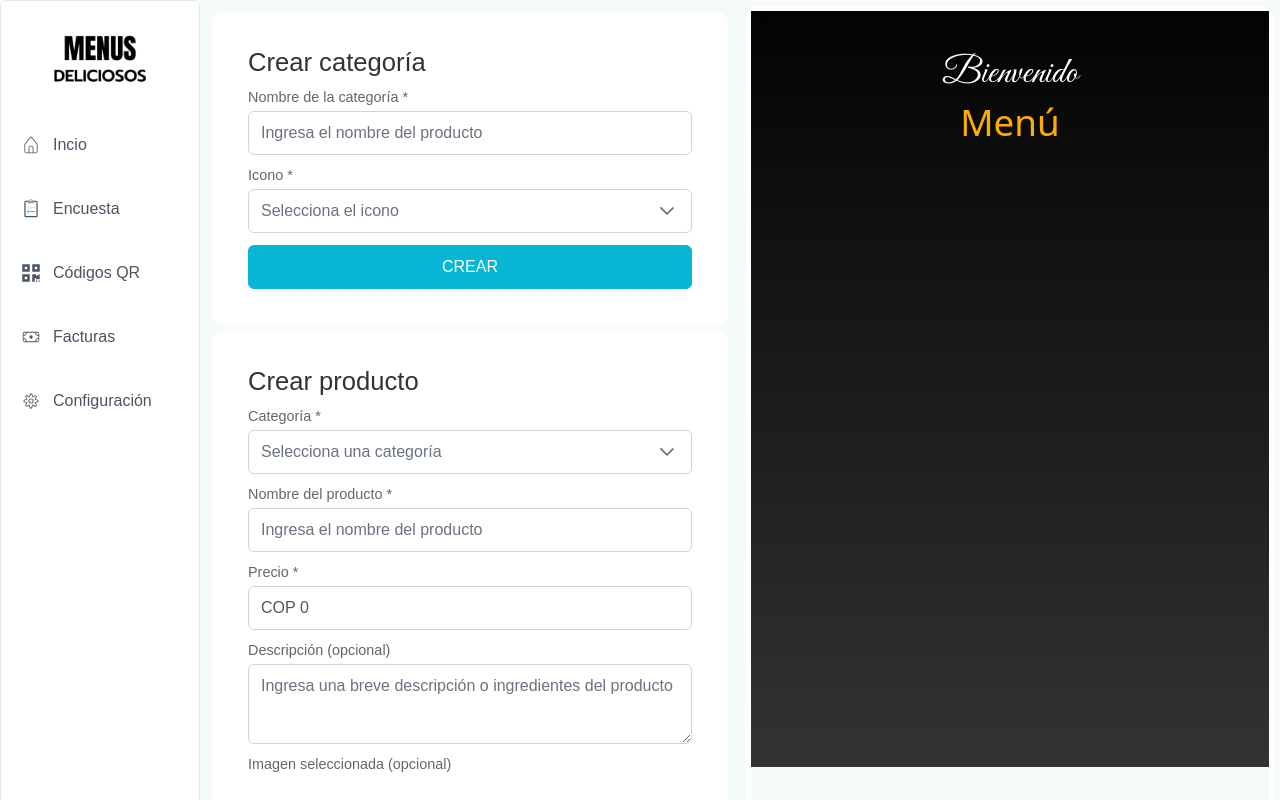
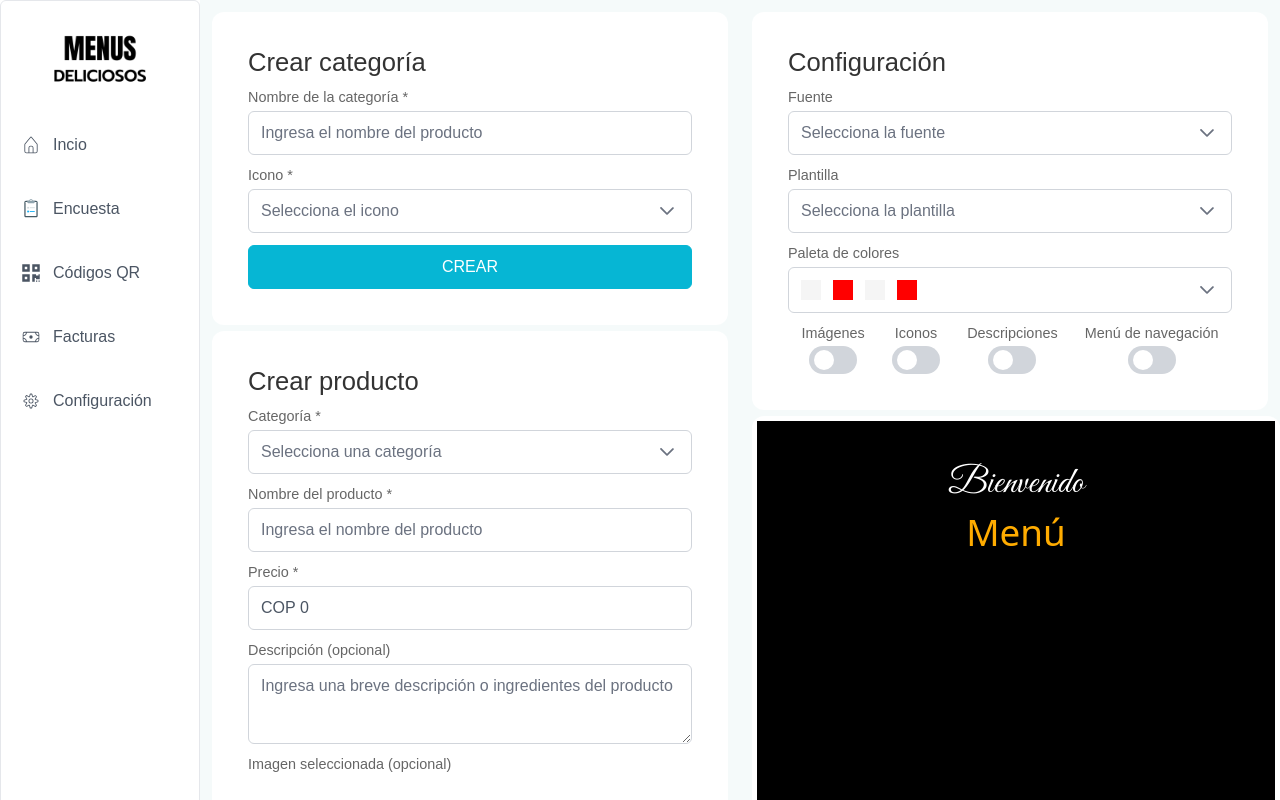
Before and after one commit to judisarodev/menusdeliciososweb, a React (Create React App) app: page /panel in a window 1280 px wide. Shown: the top 800 px of the page. Built offline with nearby package versions, Linux system fonts and the light colour scheme; a web font is replaced by a local one.

Commit message:
Ajustes de diseño

```diff
--- a/src/backoffice/components/emulator/emulator.scss
+++ b/src/backoffice/components/emulator/emulator.scss
@@ -1,8 +1,9 @@
 @import './../../../styles/variables';
 .emulator__container{
-    height: 100%;
     width: 100%;
     border: 5px solid $light-color;
+    margin: $small-box-spacig;
     border-radius: $standard-border-raius;
-    height: 100%;
+    min-height: 670px;
+    max-height: 100vh;
 }
--- /dev/null
+++ b/src/backoffice/components/menu-settings/MenuSettings.js
@@ -0,0 +1,149 @@
+import React, { useState } from "react";
+import { Dropdown } from 'primereact/dropdown';
+import './menuSettings.scss';
+import { InputSwitch } from 'primereact/inputswitch';
+
+const MenuSettings = () => {
+
+    const layouts = [{
+        name: 'Linear',
+        value: 'linear',
+    }, {
+        name: 'Grilla',
+        value: 'grid',
+    }];
+
+    const fonts = [{
+        name: 'Sans Serif',
+        value: 'sans-serif',
+    }, {
+        name: 'Verdana',
+        value: 'verdana',
+    }];
+
+    const palettes = [{
+        primaryColor: '#F5F5F5',
+        secondaryColor: 'red',
+        primaryTextColor: '#F5F5F5',
+        secondaryTextColor: 'red'
+    }, {
+        primaryColor: 'red',
+        secondaryColor: '#F5F5F5',
+        primaryTextColor: 'red',
+        secondaryTextColor: '#F5F5F5'
+    },];
+
+    const [font, setFont] = useState();
+    const [layout, setLayout] = useState();
+    const [palette, setPalette] = useState(palettes[0]);
+    const [showDescriptions, setShowDescriptions] = useState();
+    const [showIcons, setShowIcons] = useState();
+    const [showImages, setShowImages] = useState();
+    const [showNavigation, setShowNavigation] = useState();
+
+    const selectedPaletteTemplate = (option) => {
+        return (
+            <div className="menu-settings__palette-container">
+                <div className="menu-settings__palette-item" style={{ backgroundColor: option.primaryColor }}></div>
+                <div className="menu-settings__palette-item" style={{ backgroundColor: option.secondaryColor }}></div>
+                <div className="menu-settings__palette-item" style={{ backgroundColor: option.primaryTextColor }}></div>
+                <div className="menu-settings__palette-item" style={{ backgroundColor: option.secondaryTextColor }}></div>
+            </div>
+        );
+    }
+
+    const paletteTemplate = (option, props) => {
+        if (option) {
+            return (
+                <div className="menu-settings__palette-container">
+                    <div className="menu-settings__palette-item" style={{ backgroundColor: option.primaryColor }}></div>
+                    <div className="menu-settings__palette-item" style={{ backgroundColor: option.secondaryColor }}></div>
+                    <div className="menu-settings__palette-item" style={{ backgroundColor: option.primaryTextColor }}></div>
+                    <div className="menu-settings__palette-item" style={{ backgroundColor: option.secondaryTextColor }}></div>
+                </div>
+            );
+        }
+        return <span>{props.placeholder}</span>;
+    }
+
+    return (<div className="menu-settings__container">
+        <form className="dish-form__container">
+            <div>
+                <p className="dish-form__title">Configuración</p>
+            </div>
+
+            <div className="dish-form__input-container">
+                <label>Fuente</label>
+                <Dropdown
+                    value={font}
+                    options={fonts}
+                    optionLabel="name"
+                    onChange={(e) => {
+                        setFont(e.value);
+                    }}
+                    placeholder="Selecciona la fuente"
+                />
+            </div>
+
+            <div className="dish-form__input-container">
+                <label>Plantilla</label>
+                <Dropdown
+                    value={layout}
+                    options={layouts}
+                    optionLabel="name"
+                    onChange={(e) => {
+                        setLayout(e.value);
+                    }}
+                    placeholder="Selecciona la plantilla"
+                />
+            </div>
+
+            <div className="dish-form__input-container">
+                <label>Paleta de colores</label>
+                <Dropdown
+                    value={palette}
+                    options={palettes}
+                    onChange={(e) => {
+                        setPalette(e.value);
+                    }}
+                    valueTemplate={selectedPaletteTemplate}
+                    itemTemplate={paletteTemplate}
+                    placeholder="Selecciona la paleta de colores"
+                />
+            </div>
+
+            <div className="menu-settings__switch-contaier">
+                <div>
+                    <label>Imágenes</label>
+                    <InputSwitch
+                        checked={showImages}
+                        onChange={(e) => setShowImages(e.value)} />
+                </div>
+
+                <div>
+                    <label>Iconos</label>
+                    <InputSwitch
+                        checked={showIcons}
+                        onChange={(e) => setShowIcons(e.value)} />
+                </div>
+
+                <div>
+                    <label>Descripciones</label>
+                    <InputSwitch
+                        checked={showDescriptions}
+                        onChange={(e) => setShowDescriptions(e.value)} />
+                </div>
+
+                <div>
+                    <label>Menú de navegación</label>
+                    <InputSwitch
+                        checked={showNavigation}
+                        onChange={(e) => setShowNavigation(e.value)} />
+                </div>
+            </div>
+
+        </form>
+    </div>);
+}
+
+export { MenuSettings };
--- /dev/null
+++ b/src/backoffice/components/menu-settings/menuSettings.scss
@@ -0,0 +1,26 @@
+@import './../../../styles/variables';
+
+.menu-settings__switch-contaier {
+    display: flex;
+    flex-wrap: wrap;
+
+}
+.menu-settings__switch-contaier div {
+    display: flex;
+    align-items: center;
+    gap: 5px;
+    flex-direction: column;
+    flex-grow: 1;
+}
+.menu-settings__switch-contaier label{
+    font-size: $small-font-size;
+    color: $secondary-text-color;
+}
+.menu-settings__palette-item{
+    width: 20px;
+    height: 20px;
+}
+.menu-settings__palette-container{
+    display: flex;
+    gap: 12px;
+}
--- a/src/backoffice/pages/home/Home.js
+++ b/src/backoffice/pages/home/Home.js
@@ -8,6 +8,7 @@ import { TokenContext } from "../../context/token/TokenContextProvider";
 import { Messages } from "primereact/messages";
 import { CategoryForm } from "../../category/category-form/CategoryForm";
 import { CategoriesTable } from "../../category/categories-table/CategoriesTable";
+import { MenuSettings } from "../../components/menu-settings/MenuSettings";
 
 const Home = () => {
     // Env
@@ -139,6 +140,7 @@ const Home = () => {
                 </div>
             </div>
             <div className="bhome__menu-sample">
+                <MenuSettings />
                 <Emulator />
             </div>
             <div className="bhome__table">
--- a/src/backoffice/templates/fast-food/fastFood.scss
+++ b/src/backoffice/templates/fast-food/fastFood.scss
@@ -23,10 +23,11 @@ $font-size-small-text: 0.7rem;
     font-style: normal;
 }
 .fast-food__container{
-    height: 756px;
+    min-height: 670px;
+    max-height: 100vh;
     overflow: scroll;
     padding: 40px;
-    background: linear-gradient(to bottom, $primary-background-color, $secondary-background-color);
+    background: black;
 }
 .fast-food__container h1 {
     font-size: $font-size-title;
```
